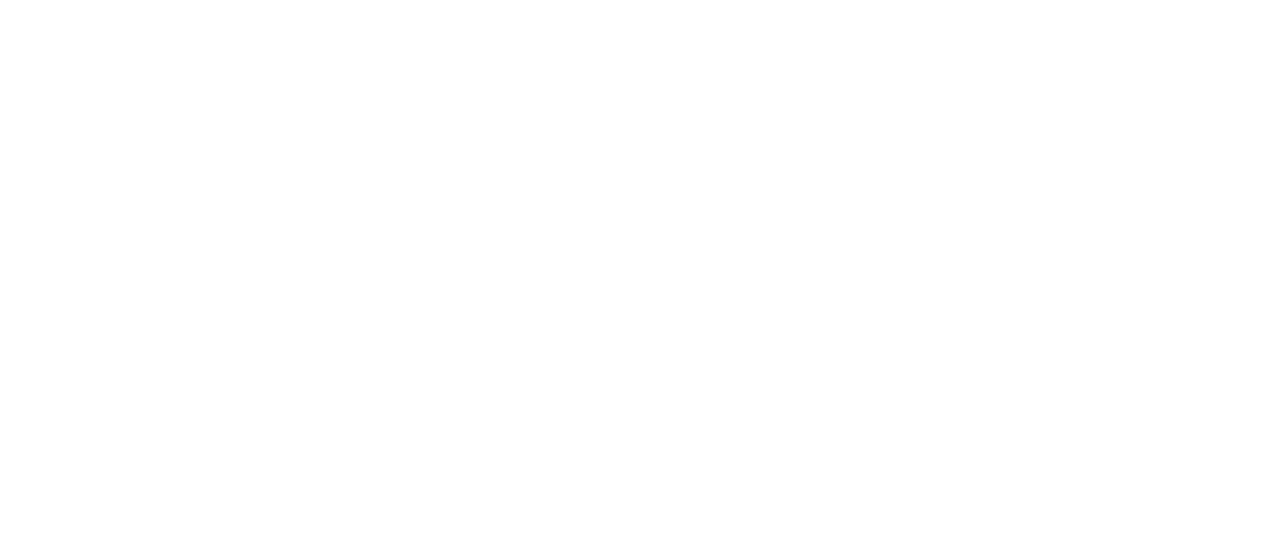
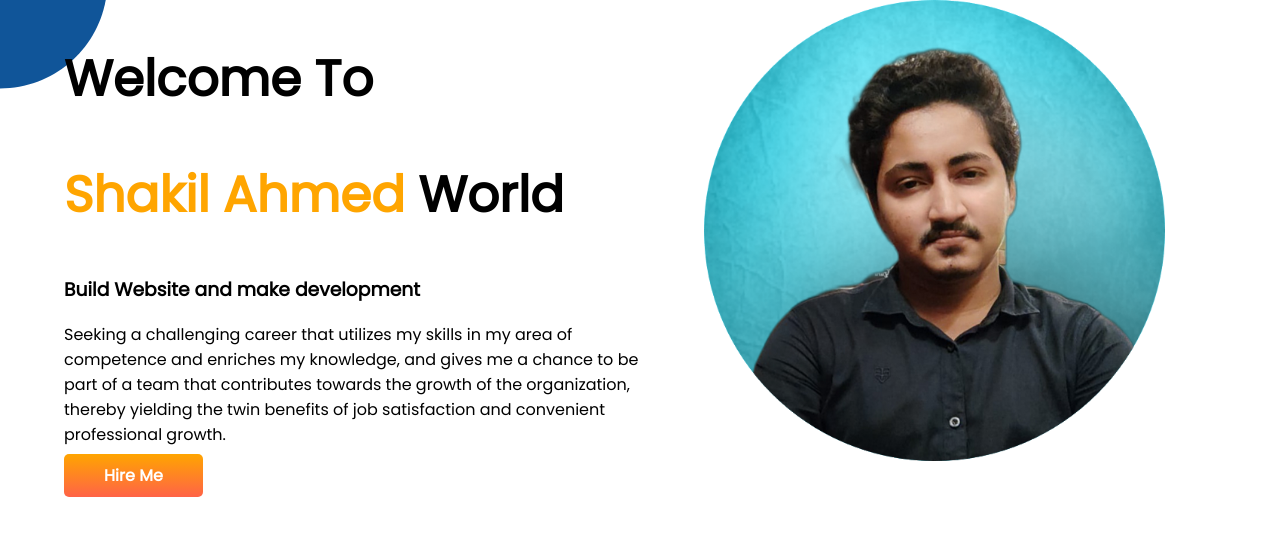
Before and after one commit to Shakil2424/my-portfolio, a plain HTML site: page index.html in a window 1280 px wide. Drawn offline with Linux system fonts and the light colour scheme.

Commit message:
top-banner

```diff
--- a/index.html
+++ b/index.html
@@ -1,13 +1,41 @@
 <!DOCTYPE html>
 <html lang="en">
+
 <head>
     <meta charset="UTF-8">
     <meta http-equiv="X-UA-Compatible" content="IE=edge">
     <meta name="viewport" content="width=device-width, initial-scale=1.0">
     <title>Shakil Ahmed</title>
+    <link rel="preconnect" href="https://fonts.googleapis.com">
+    <link rel="preconnect" href="https://fonts.gstatic.com" crossorigin>
+    <link
+        href="https://fonts.googleapis.com/css2?family=Hind+Siliguri:wght@700&family=Poppins&family=Raleway:wght@700&display=swap"
+        rel="stylesheet">
     <link rel="stylesheet" href="style.css">
 </head>
+
 <body>
+    <section class="top-banner">
+        <div class="half-width">
+            <h1>Welcome To</h1>
+            <h1> <span class="orange-color">Shakil Ahmed </span> World</h1>
+
+            <h3>Build Website and make development</h3>
+
+            <p>Seeking a challenging career that utilizes my skills in my area
+                of competence and enriches my knowledge, and gives me a chance to be part
+                of a team that contributes towards the growth of the organization, thereby
+                yielding the twin benefits of job satisfaction and convenient professional growth.</p>
+            <a class="link-button" target=”_blank” href="https://github.com/Shakil2424">Hire Me</a>
+        </div>
+
+        <div class="half-width">
+            <img src="images/profile-pic.png" alt="profile picture">
+
+        </div>
+    </section>
+
 
 </body>
+
 </html>
--- a/style.css
+++ b/style.css
@@ -0,0 +1,46 @@
+body{
+    font-family: 'Poppins', sans-serif;
+    margin:0;
+}
+
+h1{
+    font-size:50px ;
+}
+
+.orange-color{
+
+    color:orange;
+
+}
+
+section{
+
+    display:flex;
+}
+
+.half-width{
+
+    width:50%;
+
+    padding-left: 5%;
+}
+
+.half-width img{
+    width:80%;
+}
+
+.link-button{
+
+    text-decoration: none;
+    background-image: linear-gradient(orange,tomato);
+    padding: 10px 40px;
+    border-radius: 5px;
+    color:white;
+    font-weight: 700;
+}
+
+.top-banner{
+
+background-image: url(images/top=banner.png);
+background-repeat: no-repeat;
+}
```
Also changed, not shown: images/profile-pic.png (added), images/top=banner.png (added).
